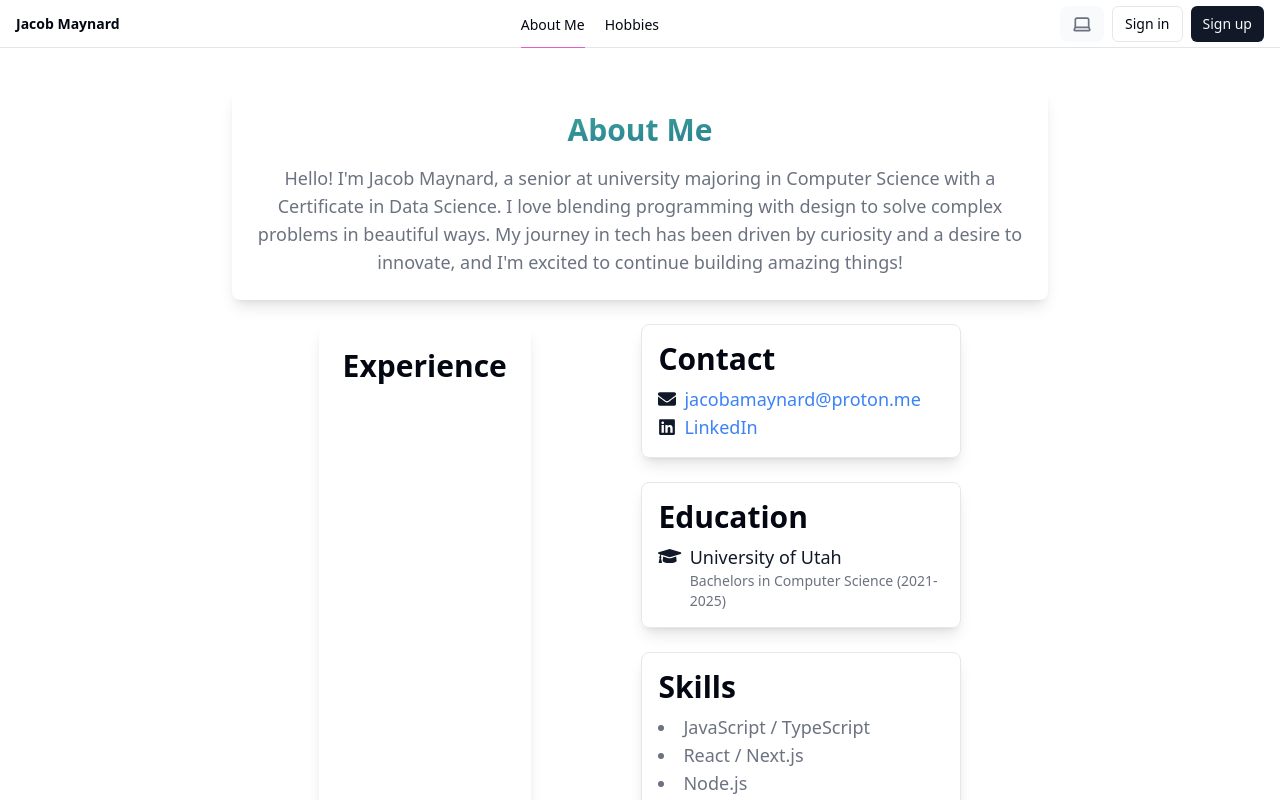
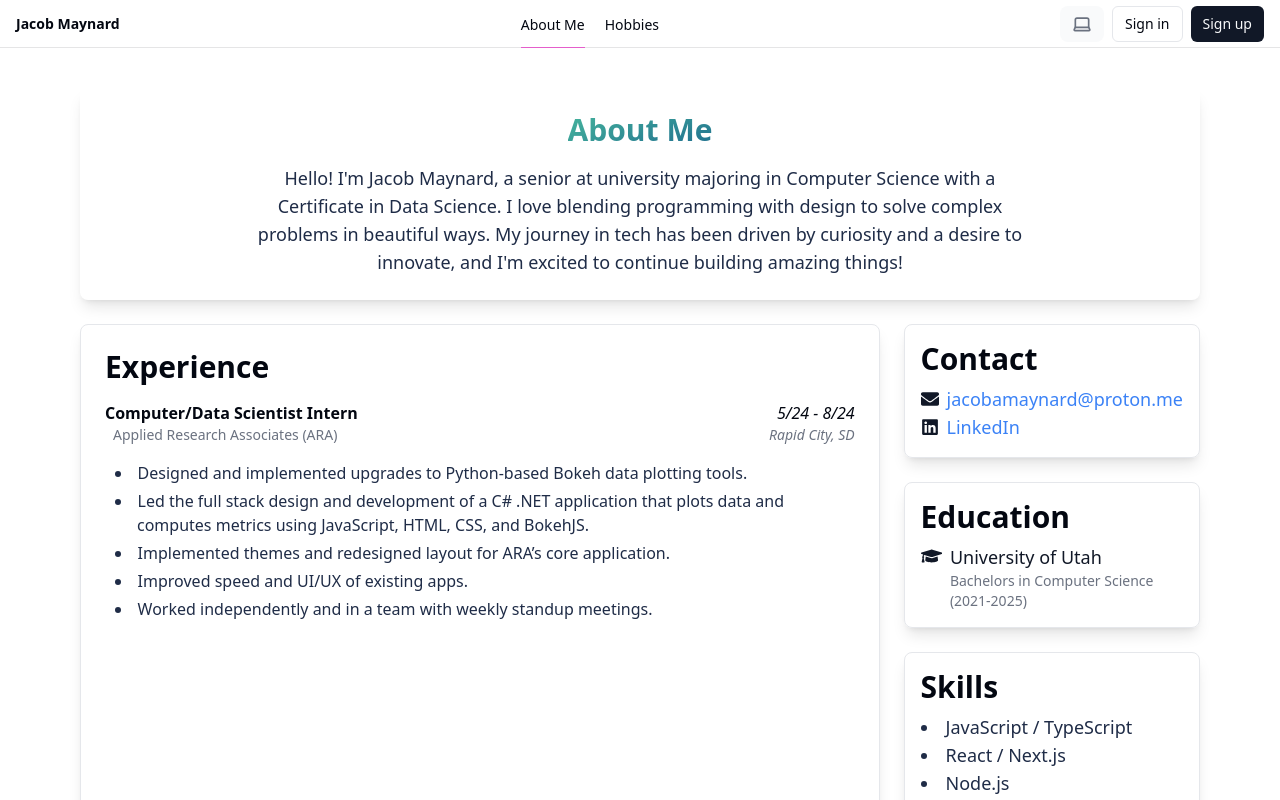
Before and after one commit to InfinityBowman/portfolio, a Next.js app: page /about in a window 1280 px wide. Shown: the top 800 px of the page. Built offline with nearby package versions, Linux system fonts and the light colour scheme; no server answers.

Commit message:
Added internship experience, added temp callback

```diff
--- /dev/null
+++ b/app/(auth-pages)/callback/page.tsx
@@ -0,0 +1,32 @@
+// import { useEffect } from "react";
+// import { useRouter } from "next/router";
+// import axios from "axios";
+
+const Page = () => {
+  // const router = useRouter();
+
+  // useEffect(() => {
+  //   const fetchSession = async () => {
+  //     const token = router.query.token;
+
+  //     if (token) {
+  //       try {
+  //         const response = await axios.get(
+  //           `https://ws.audioscrobbler.com/2.0/?method=auth.getSession&api_key=YOUR_API_KEY&token=${token}&api_sig=YOUR_API_SIGNATURE&format=json`
+  //         );
+  //         const session = response.data.session;
+  //         // Save the session key and use it for authenticated requests
+  //         console.log("Session:", session);
+  //       } catch (error) {
+  //         console.error("Error fetching session:", error);
+  //       }
+  //     }
+  //   };
+
+  //   fetchSession();
+  // }, [router.query.token]);
+
+  return <div>Not implemented: Loading...</div>;
+};
+
+export default Page;
--- a/app/globals.css
+++ b/app/globals.css
@@ -17,7 +17,7 @@
     --subtext: 0 0% 20%;
     --primary-foreground: 210 20% 98%;
     --secondary: 220 14% 96%;
-    --secondary-foreground: 221 39% 11%;
+    --secondary-foreground: 221 39% 20%;
     --muted: 220 14% 87%;
     --muted-hover: 220 14% 90%;
     --muted-foreground: 220 8.9% 46%;
@@ -55,7 +55,7 @@
     --subtext: 0 0% 80%;
     --primary-foreground: 221 39% 11%;
     --secondary: 215 30% 12%;
-    --secondary-foreground: 210 20% 98%;
+    --secondary-foreground: 210 20% 86%;
     --muted: 215 30% 25%;
     --muted-hover: 215 30% 28%;
     --muted-foreground: 218 11% 65%;
@@ -87,24 +87,24 @@
     --background: 240 30% 20%;
     --background-hover: 240 30% 23%;
     --bgColor: #242442;
-    --foreground: 210 20% 90%;
+    --foreground: 210 20% 98%;
     --fgColor: #e0e6eb;
     --card: 240 30% 20%;
-    --card-foreground: 210 20% 90%;
+    --card-foreground: 210 20% 98%;
     --popover: 240 30% 20%;
     --popover-foreground: 210 20% 90%;
-    --primary: 210 20% 90%;
+    --primary: 210 20% 98%;
     --subtext: 0 0% 70%;
     --primary-foreground: 221 39% 20%;
     --secondary: 250 30% 30%;
-    --secondary-foreground: 210 20% 90%;
+    --secondary-foreground: 210 20% 86%;
     --muted: 250 30% 40%;
     --muted-hover: 250 30% 43%;
     --muted-foreground: 218 11% 70%;
     --accent: 250 30% 30%;
-    --accent-foreground: 210 20% 90%;
+    --accent-foreground: 210 20% 98%;
     --destructive: 0 63% 40%;
-    --destructive-foreground: 210 20% 90%;
+    --destructive-foreground: 210 20% 98%;
     --border: 250 30% 30%;
     --input: 250 30% 30%;
     --ring: 250 30% 70%;
@@ -148,6 +148,15 @@
     background: var(--gradient-text);
     background-size: 400% 400%;
   }
+
+  .custom-list {
+    list-style-position: inside;
+  }
+
+  .custom-list li {
+    text-indent: -1.4em;
+    padding-left: 1em;
+  }
 }
 .animate-gradient {
   animation: gradient 8s ease infinite;
--- a/components/ui/about/about-me.tsx
+++ b/components/ui/about/about-me.tsx
@@ -27,7 +27,7 @@ export default function AboutMe() {
   return (
     <div className="flex flex-col gap-6">
       <motion.div
-        className="p-6 text-center shadow-lg dark:shadow-glow rounded-lg"
+        className="p-6 text-center flex items-center flex-col shadow-lg dark:shadow-glow rounded-lg"
         initial={{ opacity: 0, y: 50 }}
         animate={{ opacity: 1, y: 0 }}
         transition={{ duration: 0.8, ease: "easeOut" }}
@@ -41,7 +41,7 @@ export default function AboutMe() {
           About Me
         </motion.h2>
         <motion.p
-          className="text-lg text-muted-foreground max-w-3xl"
+          className="text-lg text-secondary-foreground max-w-3xl"
           initial={{ opacity: 0, y: 20 }}
           animate={{ opacity: 1, y: 0 }}
           transition={{ duration: 0.6, ease: "easeOut", delay: 0.4 }}
@@ -55,7 +55,7 @@ export default function AboutMe() {
 
       <div className="flex md:flex-row flex-col w-full justify-evenly gap-6">
         <motion.div
-          className="p-6 shadow-lg dark:shadow-glow rounded-lg"
+          className="p-6 shadow-lg dark:shadow-glow border rounded-lg"
           initial={{ opacity: 0, y: -20 }}
           animate={{ opacity: 1, y: 0 }}
           transition={{ duration: 0.6, ease: "easeOut", delay: 0.6 }}
@@ -68,6 +68,38 @@ export default function AboutMe() {
           >
             Experience
           </motion.h2>
+          <motion.div
+            className="mt-4 space-y-4"
+            initial={{ opacity: 0, y: -10 }}
+            animate={{ opacity: 1, y: 0 }}
+            transition={{ duration: 0.6, ease: "easeOut", delay: 1 }}
+          >
+            <div className="flex gap flex-col mb-4">
+              <div className="flex justify-between">
+                <p className="font-semibold">Computer/Data Scientist Intern</p>
+                <p className="italic">5/24 - 8/24</p>
+              </div>
+              <div className="flex justify-between text-sm text-muted-foreground">
+                <p className="ml-2">Applied Research Associates (ARA)</p>
+                <p className="italic">Rapid City, SD</p>
+              </div>
+            </div>
+            <motion.ul
+              className="list-disc list-inside space-y-1 custom-list pl-4 text-secondary-foreground"
+              initial={{ opacity: 0, y: -10 }}
+              animate={{ opacity: 1, y: 0 }}
+              transition={{ duration: 0.6, ease: "easeOut", delay: 1.2 }}
+            >
+              <li>Designed and implemented upgrades to Python-based Bokeh data plotting tools.</li>
+              <li>
+                Led the full stack design and development of a C# .NET application that plots data and computes metrics
+                using JavaScript, HTML, CSS, and BokehJS.
+              </li>
+              <li>Implemented themes and redesigned layout for ARA’s core application.</li>
+              <li>Improved speed and UI/UX of existing apps.</li>
+              <li>Worked independently and in a team with weekly standup meetings.</li>
+            </motion.ul>
+          </motion.div>
         </motion.div>
 
         <div className="flex flex-col gap-6">
@@ -166,7 +198,7 @@ export default function AboutMe() {
               Skills
             </motion.h2>
             <motion.ul
-              className="text-lg text-left text-muted-foreground max-w-3xl list-disc list-inside"
+              className="text-lg text-left text-secondary-foreground max-w-3xl list-disc list-inside"
               initial="hidden"
               animate="visible"
             >
@@ -201,13 +233,13 @@ export default function AboutMe() {
         className="p-4 shadow-lg dark:shadow-glow border rounded-lg w-full flex flex-col gap-2"
         initial={{ opacity: 0 }}
         animate={isInView ? { opacity: 1 } : { opacity: 0 }}
-        transition={{ duration: 0.6, ease: "easeOut", delay: 0.4 }}
+        transition={{ duration: 0.6, ease: "easeOut", delay: 0.1 }}
       >
         <motion.h2
           className="text-3xl font-bold"
           initial={{ opacity: 0, y: -20 }}
           animate={isInView ? { opacity: 1, y: 0 } : { opacity: 0, y: -20 }}
-          transition={{ duration: 0.6, ease: "easeOut", delay: 0.4 }}
+          transition={{ duration: 0.6, ease: "easeOut", delay: 0.1 }}
         >
           More
         </motion.h2>
```
